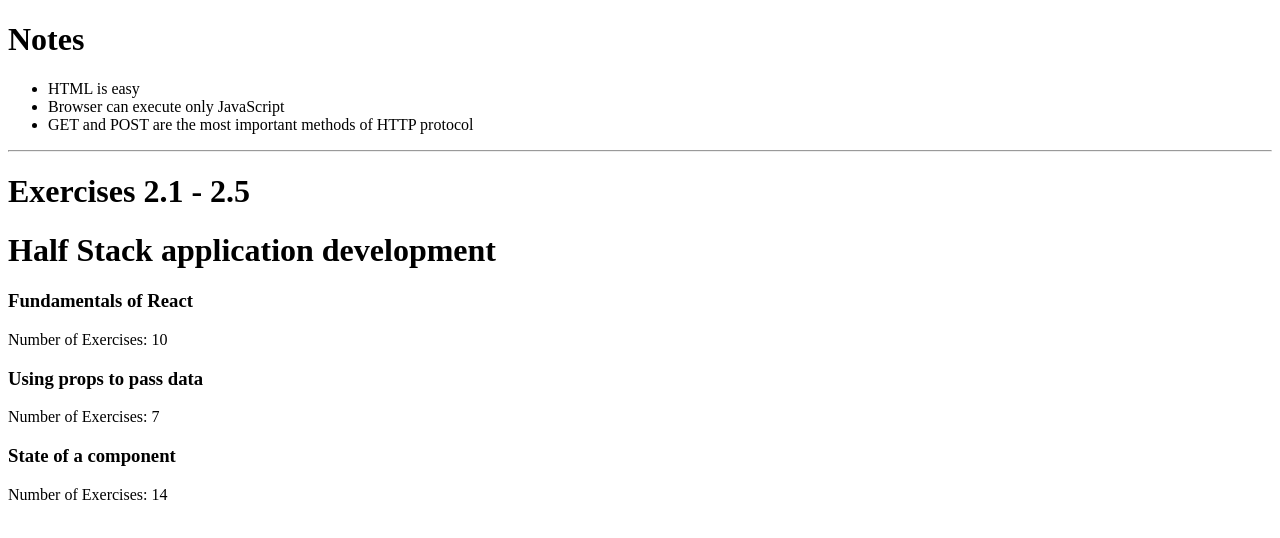
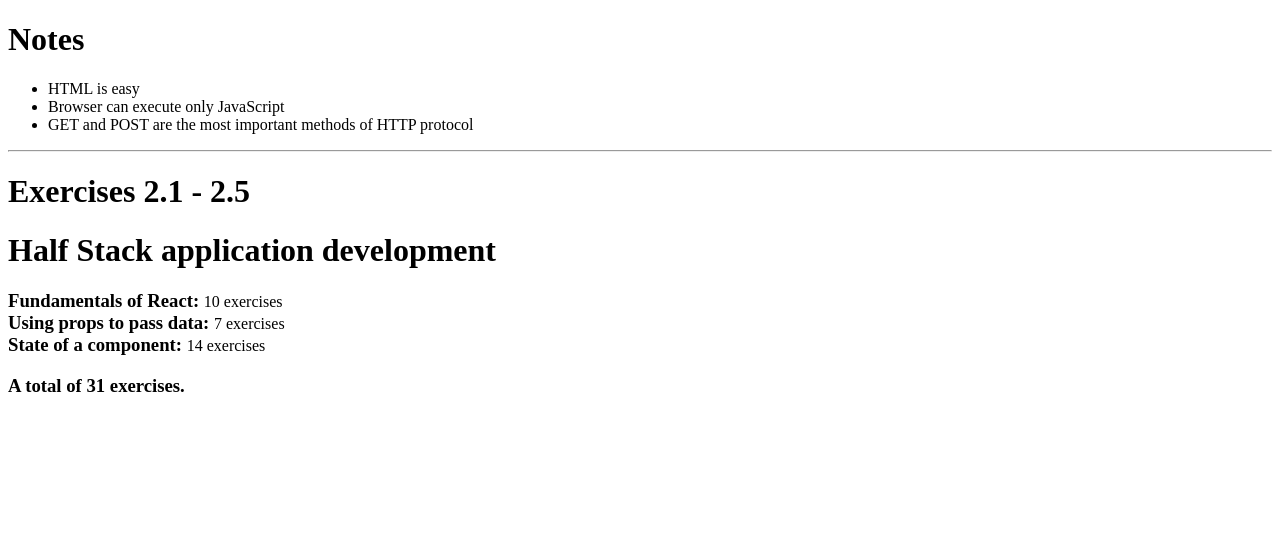
Before and after one commit to MasReed/full-stack-open-2021, a React (Create React App) app in the folder part2/: page / in a window 1280 px wide. Shown: the top 538 px of the page. Built offline with nearby package versions, Linux system fonts and the light colour scheme.

Commit message:
Display exercises sum

```diff
--- a/part2/src/a/Content.jsx
+++ b/part2/src/a/Content.jsx
@@ -2,9 +2,9 @@
 // Components
 import Part from './Part.jsx';
 
-const Content = (props) => {
-
-    const contentParts = props.content.map( (part) =>
+const Content = ({ content }) => {
+    // Display parts of the content from a course object
+    const contentParts = content.map( (part) =>
         <Part key={part.id} partName={part.name} exercises={part.exercises}/>);
 
     return contentParts;
--- a/part2/src/a/Course.jsx
+++ b/part2/src/a/Course.jsx
@@ -2,13 +2,15 @@
 // Components
 import Header from './Header.jsx';
 import Content from './Content.jsx';
+import Total from './Total.jsx';
 
 const Course = ({ course }) => {
-
+    // Display content within a 'course' object
     return (
         <div>
             <Header title={course.name} />
             <Content content={course.parts}/>
+            <Total content={course.parts} />
         </div>
     );
 }
--- a/part2/src/a/ExercisesApp.jsx
+++ b/part2/src/a/ExercisesApp.jsx
@@ -3,7 +3,9 @@
 import Course from './Course.jsx';
 
 const ExercisesApp = (props) => {
+    // Display information for a given course
 
+    // Temporary data
     const course = {
         id: 1,
         name: 'Half Stack application development',
@@ -26,6 +28,7 @@
         ]
     };
 
+    // Elements to render
     return (
         <>
         <hr />
--- a/part2/src/a/Header.jsx
+++ b/part2/src/a/Header.jsx
@@ -1,6 +1,7 @@
 import React from 'react';
 
 const Header = ({ title }) => {
+    // Show course title
     return (
         <h1>{title}</h1>
     );
--- a/part2/src/a/Part.jsx
+++ b/part2/src/a/Part.jsx
@@ -4,8 +4,10 @@
 
     return (
         <>
-            <h3>{partName}</h3>
-            <p>Number of Exercises: {exercises}</p>
+            <div>
+                <h3 style={{display: 'inline'}}>{partName}: </h3>
+                <p style={{display: 'inline'}}>{exercises} exercises</p>
+            </div>
         </>
     );
 }
--- /dev/null
+++ b/part2/src/a/Total.jsx
@@ -0,0 +1,11 @@
+import React from 'react';
+
+const Total = ({ content }) => {
+    // Get number of exercises from each content part and sum
+    const parts = content.map( part => part.exercises);
+    const total = parts.reduce( (a, b) => a + b, 0 );
+
+    return <h3>A total of {total} exercises.</h3>;
+}
+
+export default Total;
```
